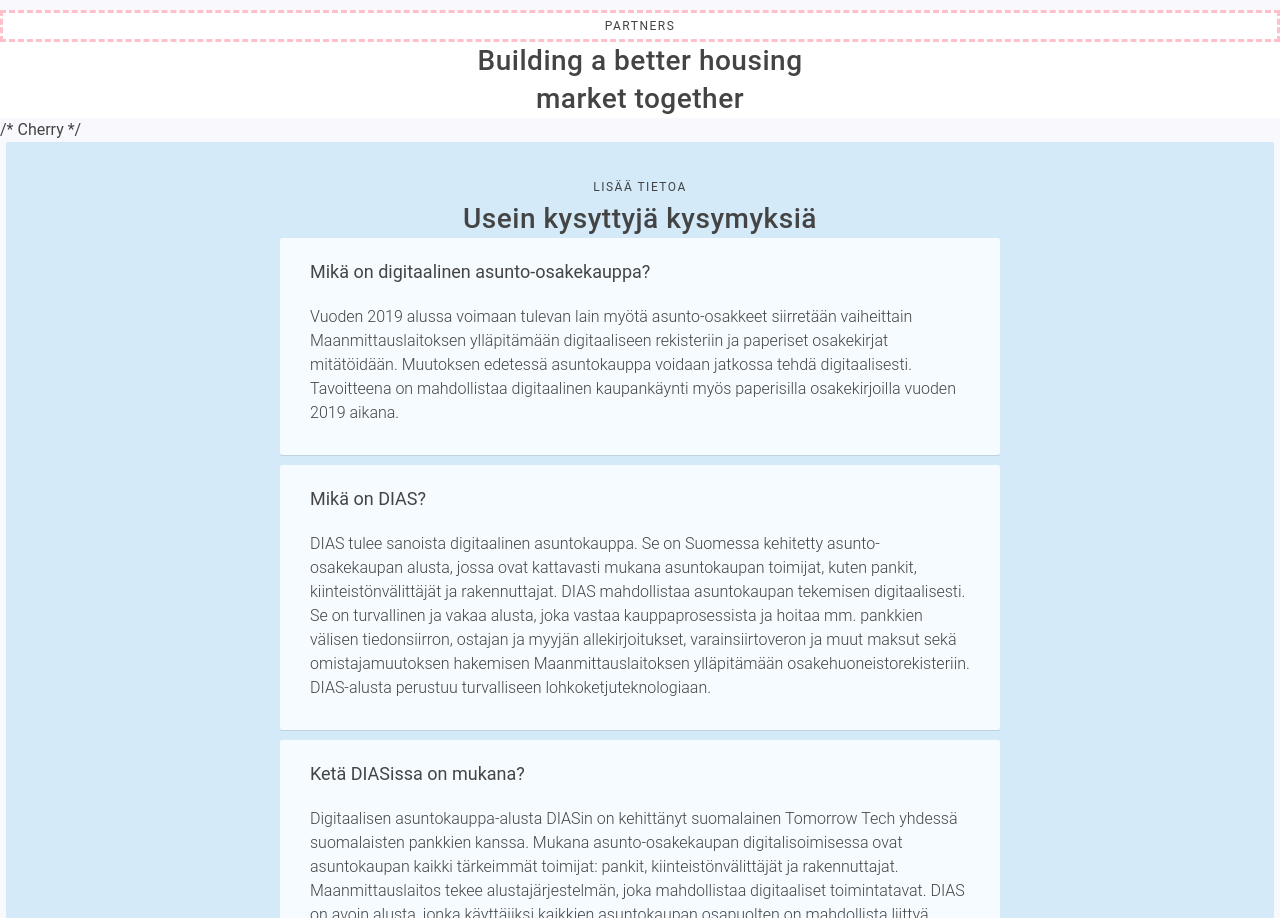
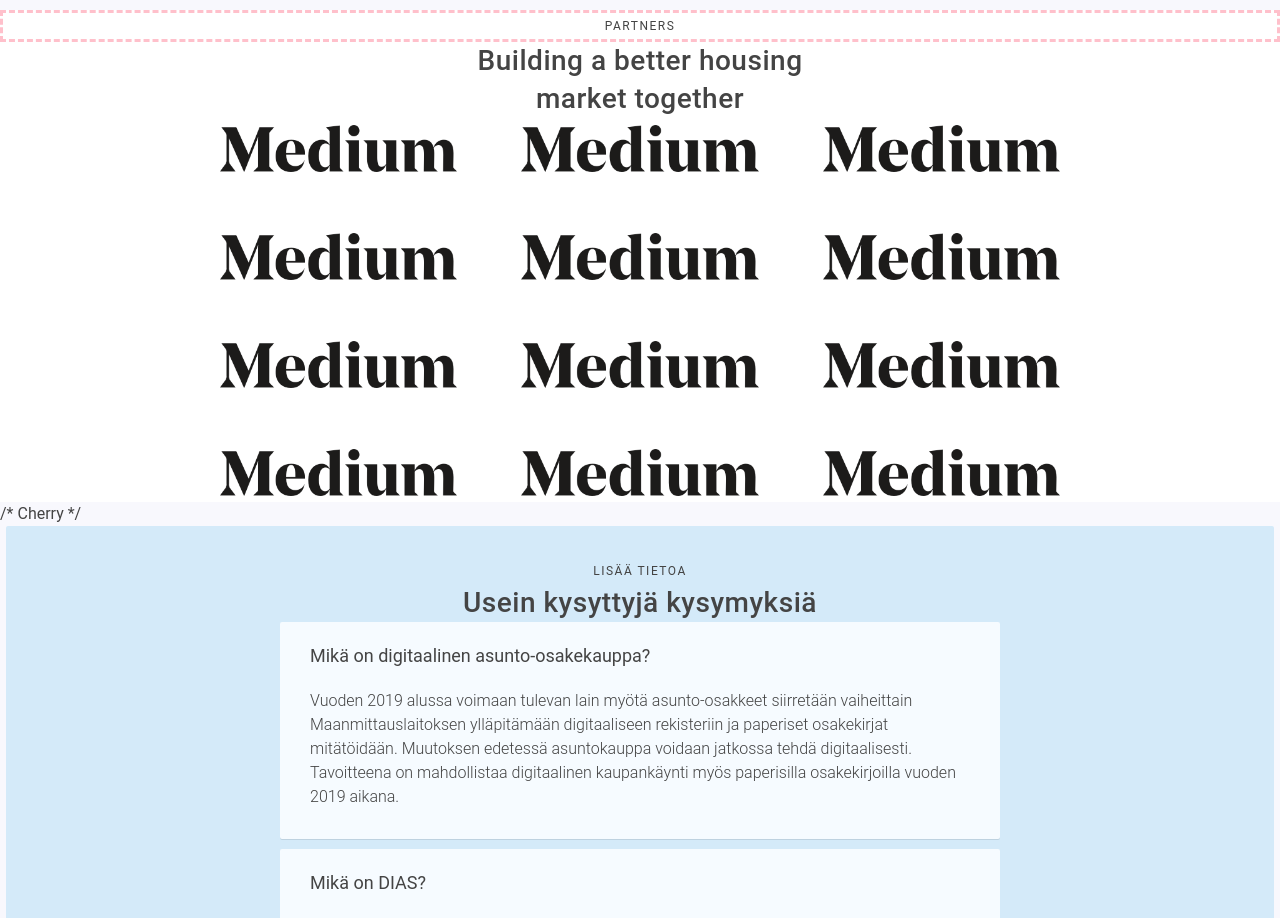
Before and after one commit to Asabeneh/mustangs, a plain HTML site: page index.html in a window 1280 px wide. Shown: the part 2695-3613 px from the top of the page. Drawn offline with Linux system fonts and the light colour scheme.

Commit message:
Husham + Sooyeon

```diff
--- a/css/style.css
+++ b/css/style.css
@@ -101,7 +101,6 @@ body {
   justify-content: space-between;
   color: white;
   flex-wrap: wrap;
-
 }
 .sec2Item {
   flex: 1;
@@ -110,7 +109,6 @@ body {
   text-align: center;
   padding: 20px;
   font-size: 14px;
-
 }
 
 .BackgroundPart {
@@ -147,7 +145,6 @@ body {
 /*Husham's Part*/
 
 .section3 {
-
 }
 .h-circles {
   margin: 1vw auto;
@@ -238,10 +235,8 @@ body {
   margin: 1rem 0.5rem;
   cursor: pointer;
 
-
   padding: 0.375rem 1.25rem;
   border-radius: 2px;
-
 }
 
 .readmore-button:hover {
@@ -268,8 +263,6 @@ body {
   flex: 1;
 }
 
-
-
 .h-readmore-img-sofa {
   align-self: center;
   width: 80%;
@@ -285,13 +278,8 @@ body {
   height: 100%;
   display: flex;
   flex-direction: column;
-  justify-content:flex-end;
+  justify-content: flex-end;
   margin-top: 2rem;
-
-
-
-
-
 }
 
 /* Sooyeon */
@@ -332,7 +320,7 @@ div.content > div.title {
   width: 75%;
 }
 
-div.content > div.partners-logos {x§
+div.content > div.partners-logos {
   display: grid;
   margin-top: 12px;
   margin: 0 220px;
```
